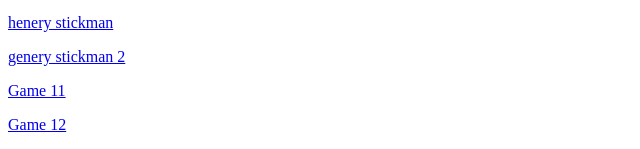
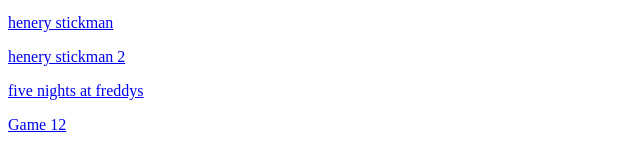
Before and after one commit to elifrieze/science-notes, a plain HTML site: page index.html in a window 1280 px wide. Shown: the part 338-487 px from the top of the page, without its empty margins (0-640 px from the left). Drawn offline with Linux system fonts and the light colour scheme.

Commit message:
Update index.html

```diff
--- a/index.html
+++ b/index.html
@@ -19,8 +19,8 @@
   </head>
 <body>
   <p><a href="game9.html">henery stickman</a></p>
-  <p><a href="game10.html">genery stickman 2</a></p>
-  <p><a href="game11.html">Game 11</a></p>
+  <p><a href="game10.html">henery stickman 2</a></p>
+  <p><a href="game11.html">five nights at freddys</a></p>
   <p><a href="game12.html">Game 12</a></p>
   <p><a href="game13.html">Game 13</a></p>
   <p><a href="game14.html">Game 14</a></p>
```
